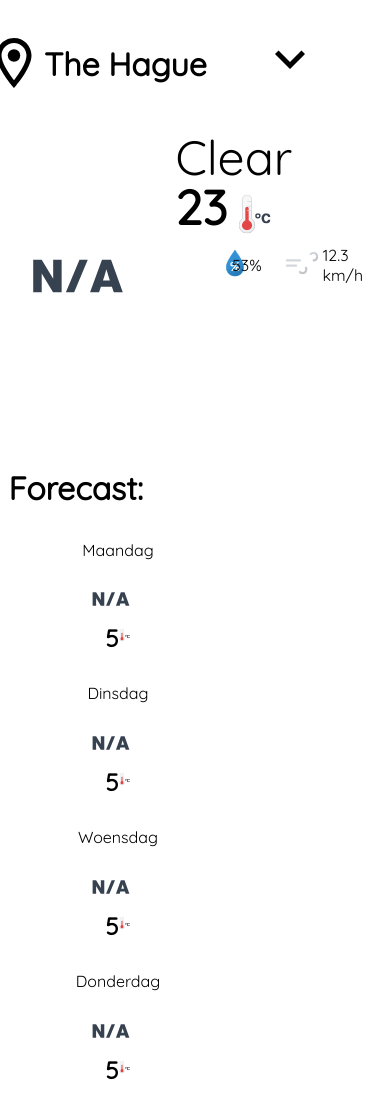
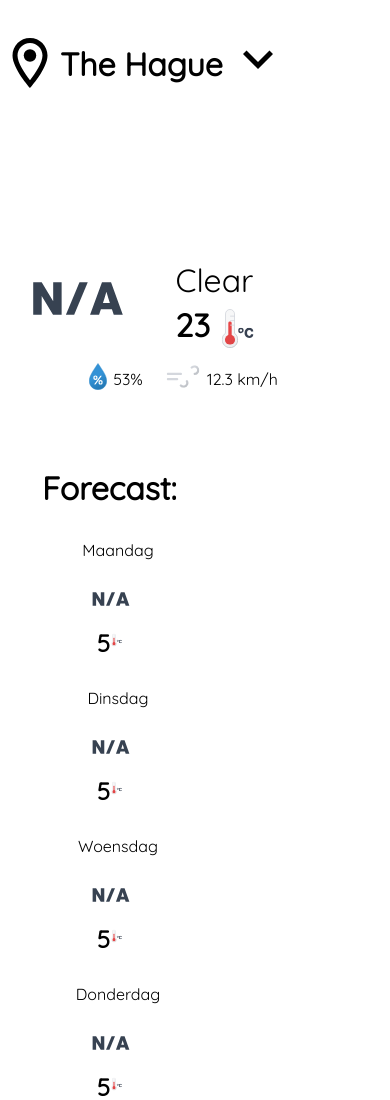
Before and after one commit to Cazend/weather-app, a plain HTML site: page index.html in a window 390 px wide. Shown: the top 1100 px of the page. Drawn offline with nearby package versions, Linux system fonts and the light colour scheme.

Commit message:
media query

```diff
--- a/script.js
+++ b/script.js
@@ -17,6 +17,7 @@ $(document).ready(function() {
 
   $("#search-query").submit(function(event) {
     performSearch(event, document.getElementById("searchInput").value);
+    $(".dropdown-menu").slideToggle("fast");
   });
 
   function performSearch(event, location) {
--- a/style.css
+++ b/style.css
@@ -212,18 +212,18 @@
 
 @media only screen and (max-width:700px) {
     .location { font-size: 2rem; margin-top: -1.25rem;}
-    .location-icon { margin-left: -1rem; margin-top: -2rem; }
-    .dropdown-button { margin-left: 2.5rem; margin-top: -3rem;}
-    .dropdown-menu {margin-left: 15rem; margin-top: 1rem;}
-    .weather-icon {width: 40%; margin-top: -25%; position: absolute;}
-    .temp-desc {font-size: 300%; margin-left: 45%;}
-    .temp-value {margin-left: 45%; font-size: 3rem;}
+    .location-icon {margin-top: -2rem; }
+    .dropdown-button { margin-left: -.5rem; margin-top: -3rem;}
+    .dropdown-menu {margin-left: 5rem; margin-top: 1rem; z-index: 9;}
+    .weather-icon {width: 40%; margin-top: 10%; position: absolute;}
+    .temp-desc {font-size: 200%; margin-left: 45%; margin-top: 20%; position: relative;}
+    .temp-value {margin-left: 45%; font-size: 2rem;}
     .temp-value img {width: 4.5rem; margin-left: -1rem;}
-    .temp-details {margin-left: -25%; padding-top: 1.5rem;}
+    .temp-details {margin-left: -60%; padding-top: 1.5rem;}
     .forecast {display: inline-block; margin-left: 150%;}
-    .fc-text{margin-left:100%; font-size: 2rem;}
+    .fc-text{margin-left:125%; font-size: 2rem;}
     .fc-weather-icon {margin-left: 80%; width: 4.5rem; margin-top: -10%;}
-    .fc-temp-value {margin-left: 35%; margin-top: 5%; padding-bottom: 30px;}
+    .fc-temp-value {margin-left: 25%; margin-top: 10%; padding-bottom: 30px;}
 }
 
 img {
```
